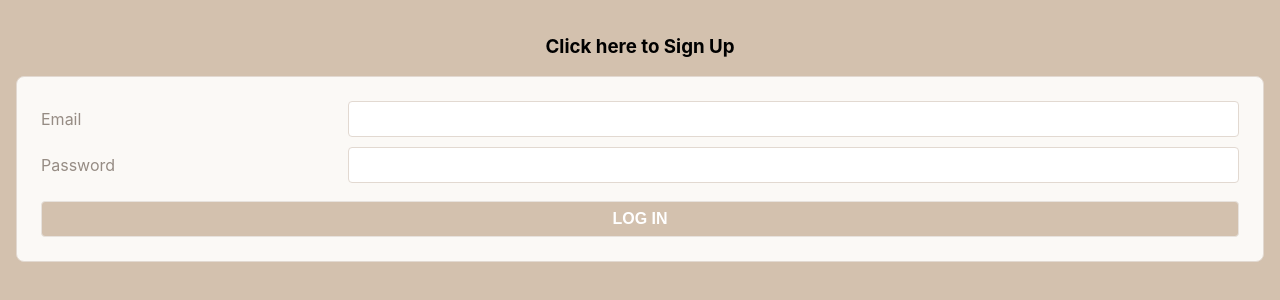
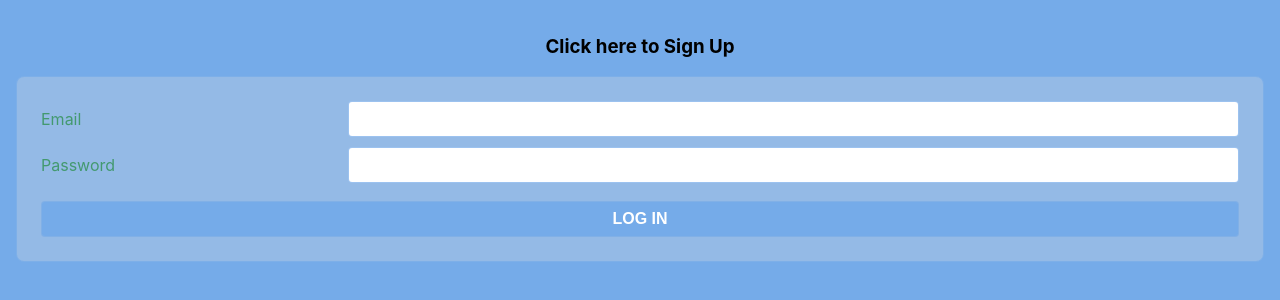
Before and after one commit to caitlinfcorrigan/mern-notes-lab, a React (Create React App) app: page / in a window 1280 px wide. Shown: the top 300 px of the page. Built offline with nearby package versions, Linux system fonts and the light colour scheme.

Commit message:
handles new note -- WIP to update state with mongo doc

```diff
--- a/controllers/api/notes.js
+++ b/controllers/api/notes.js
@@ -10,6 +10,7 @@ async function createNote(req,res) {
     console.log(req.body);
     const newNote = await new Note({text: req.body.text, user: req.user._id});
     await newNote.save();
+    res.json(newNote)
 }
 
 async function index(req, res) {
--- a/src/components/NewNote/NewNote.jsx
+++ b/src/components/NewNote/NewNote.jsx
@@ -1,7 +1,7 @@
 import { useState } from "react";
 import * as notesAPI from "../../utilities/notes-api";
 
-export default function NewNote({ setNotes }) {
+export default function NewNote({ notes, setNotes }) {
     const [newNote, setNewNote] = useState({text:""});
 
     function handleTypeNote(e) {
@@ -14,8 +14,12 @@ export default function NewNote({ setNotes }) {
         e.preventDefault();
         console.log(newNote)
         await notesAPI.createNote(newNote);
-        // setNotes(...notesAPI, newNote)
-        setNewNote("");
+        // Updates state directly, not with mongo docs
+        setNotes([...notes, newNote])
+        // Update state
+
+        setNewNote({text: ""});
+        console.log("updated states")
     }
 
     return (
--- a/src/components/Note/Note.jsx
+++ b/src/components/Note/Note.jsx
@@ -1,6 +1,5 @@
-export default function Note({note}) {
-    // console.log(typeof(notes))
-    const myNote = "note"
+export default function Note({note, time}) {
+    const myTime = new Date(time)
     return(
         <div>
             <li>{note}</li>
--- a/src/index.css
+++ b/src/index.css
@@ -28,12 +28,12 @@ code {
 /* CSS Custom Properties */
 :root {
   --white: #FFFFFF;
-  --tan-1: #FBF9F6;
-  --tan-2: #E7E2DD;
-  --tan-3: #E2D9D1;
-  --tan-4: #D3C1AE;
-  --orange: #F67F00;
-  --text-light: #968c84;
+  --tan-1: #adc7e490;
+  --tan-2: #8bb5e490;
+  --tan-3: #75abe9b7;
+  --tan-4: #75abe9;
+  --orange: #198831;
+  --text-light: #198831a7;
   --text-dark: #615954;
 }
 
--- a/src/pages/App/App.jsx
+++ b/src/pages/App/App.jsx
@@ -16,7 +16,7 @@ export default function App() {
       <>
         <NavBar user={ user } setUser={ setUser }/>
         <Routes>
-          <Route path="/notes" element={ < NotesPage user={ user} setUser={ setUser } /> } />
+          <Route path="/" element={ < NotesPage user={ user} setUser={ setUser } /> } />
         </Routes>
       </>
       :
--- a/src/pages/NotesPage/NotesPage.jsx
+++ b/src/pages/NotesPage/NotesPage.jsx
@@ -5,7 +5,7 @@ import * as notesAPI from "../../utilities/notes-api";
 
 export default function NotesPage({user, setUser}) {
     const [notes, setNotes] = useState([]);
-    // useEffect to synchronize with DB?
+    // useEffect to synchronize with DB
     useEffect(function() {
         async function getNotes() {
             const myNotes = await notesAPI.getAll();
@@ -18,19 +18,24 @@ export default function NotesPage({user, setUser}) {
     }, []);
 
     // Need to destructure notes and pass to Note
-    console.log(`my notes ${notes[0].text}`);
+    console.log(`my notes ${notes[0]}`);
 
-    const myNotesMap = notes.map((n, idx) => {
-        <Note note={n.text} key={idx} />
-    })
+    const myNote = notes.map((n, idx) => (
+        <Note note={n.text} time={n.updatedAt} key={'N' + idx} />
+    ))
+        // <Note note={n} key={'N' + idx} />
+
+
+    // const myNote = [<li> Potato </li>,<li> Peas </li>]
 
     return(
         <div>
             <h1>My Notes</h1>
-            <NewNote setNotes={setNotes} />
+            <NewNote notes={notes} setNotes={setNotes} />
+            <h3>Existing Notes</h3>
             { notes ?
             <ul>
-                {myNotesMap}
+                {myNote}
             </ul>
             :
             <p>No notes yet</p>
```
